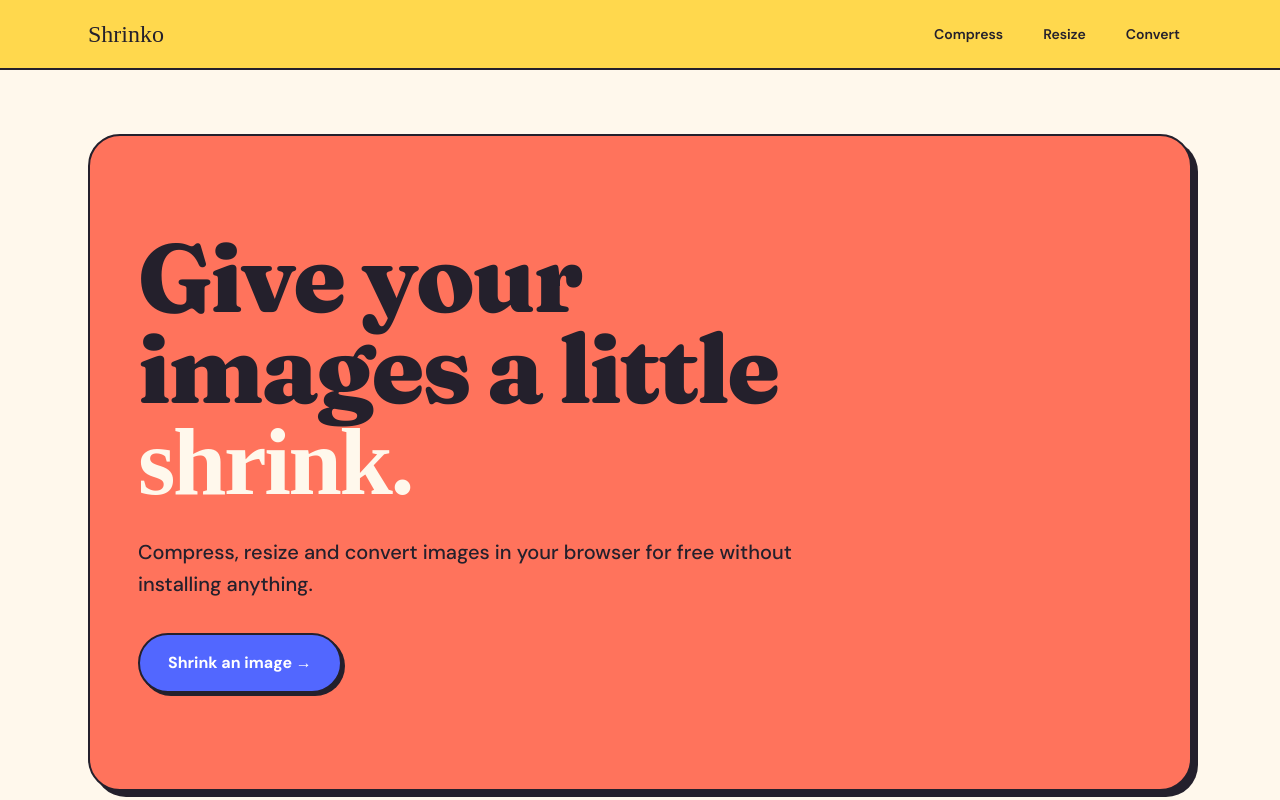
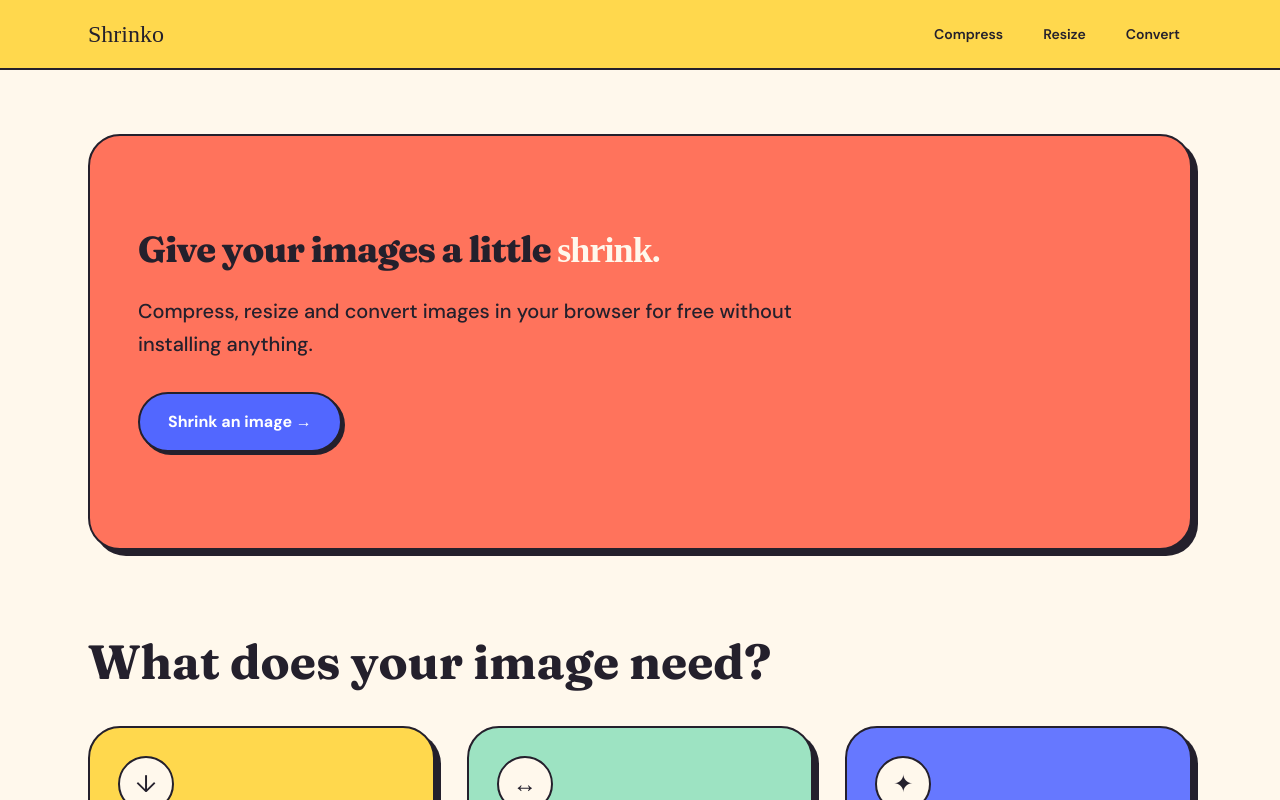
Before and after one commit to jddrtn/shrinko, a React (Vite) app: page / in a window 1280 px wide. Shown: the top 800 px of the page. Built offline with nearby package versions, Linux system fonts and the light colour scheme; a web font is replaced by a local one.

Commit message:
changed hero font size

```diff
--- a/src/pages/Home.tsx
+++ b/src/pages/Home.tsx
@@ -5,7 +5,7 @@
     <div>
       <section className="rounded-[2rem] border-2 border-[#24202c] bg-[#ff735c] px-6 py-16 playful-shadow sm:px-12 sm:py-24">
         <div className="max-w-4xl">
-          <h1 className="font-display max-w-3xl text-5xl font-extrabold leading-[0.95] tracking-tight sm:text-7xl lg:text-8xl">
+          <h1 className="font-display max-w-3xl text-4xl font-extrabold leading-[0.95] tracking-tight">
             Give your images a little{" "}
             <span className="font-logo text-[#fff8ec]">shrink.</span>
           </h1>
```
